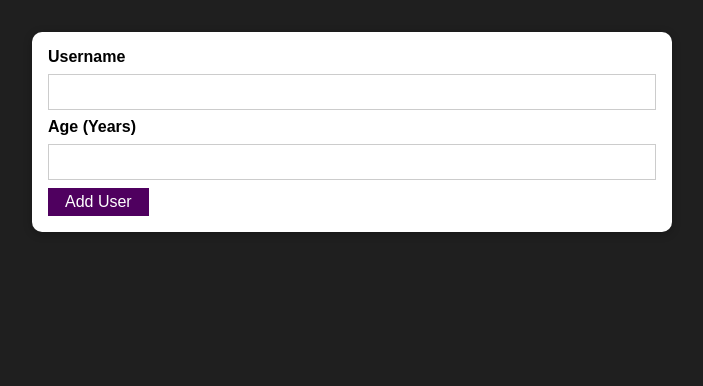
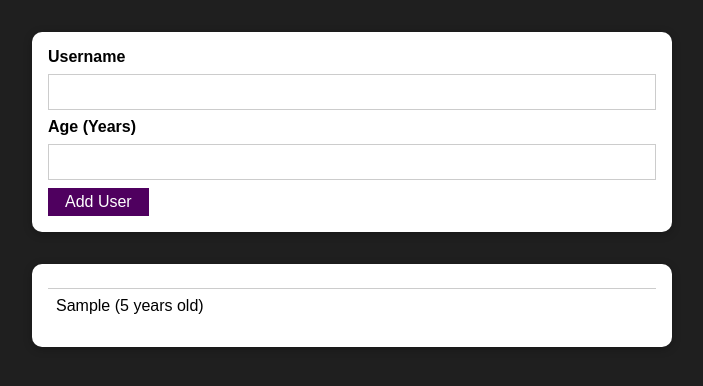
Before and after one commit to Michelosc/react-user-manager, a React (Create React App) app: page / in a window 1280 px wide. Both pictures are taken after typing "Sample", "5" into the empty fields and a click on the button "Add User". Shown: the top 386 px of the page, without its empty margins (288-991 px from the left). Built offline with nearby package versions, Linux system fonts and the light colour scheme.

Commit message:
Adding UsersList component

```diff
--- a/src/App.js
+++ b/src/App.js
@@ -1,9 +1,23 @@
+import { useState } from "react";
 import AddUser from "./components/Users/AddUser";
+import UsersList from "./components/Users/UsersList";
 
 function App() {
+  const [usersList, setUsersList] = useState([]);
+
+  const addUserHandler = (userName, userAge) => {
+    setUsersList((prevList) => {
+      return [
+        ...prevList,
+        { name: userName, age: userAge, id: Math.random().toString() },
+      ];
+    });
+  };
+
   return (
     <div>
-      <AddUser />
+      <AddUser onAddUser={addUserHandler} />
+      <UsersList users={usersList} />
     </div>
   );
 }
--- a/src/components/Users/AddUser.js
+++ b/src/components/Users/AddUser.js
@@ -16,7 +16,7 @@
     if (+enteredAge < 1) {
       return;
     }
-    console.log(enteredUsername, enteredAge);
+    props.onAddUser(enteredUsername, enteredAge);
     setEnteredUsername("");
     setEnteredAge("");
   };
--- /dev/null
+++ b/src/components/Users/UsersList.js
@@ -0,0 +1,19 @@
+import React from "react";
+import Card from "../UI/Card";
+import classes from "./UsersList.module.css";
+
+const UsersList = (props) => {
+  return (
+    <Card className={classes.users}>
+      <ul>
+        {props.users.map((user) => (
+          <li key={user.id}>
+            {user.name} ({user.age} years old)
+          </li>
+        ))}
+      </ul>
+    </Card>
+  );
+};
+
+export default UsersList;
--- /dev/null
+++ b/src/components/Users/UsersList.module.css
@@ -0,0 +1,16 @@
+.users {
+  margin: 2rem auto;
+  width: 90%;
+  max-width: 40rem;
+}
+
+.users ul {
+  list-style: none;
+  padding: 1rem;
+}
+
+.users li {
+  border-top: 1px solid #ccc;
+  margin: 0.5rem 0;
+  padding: 0.5rem;
+}
```
